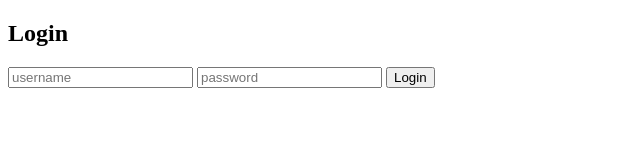
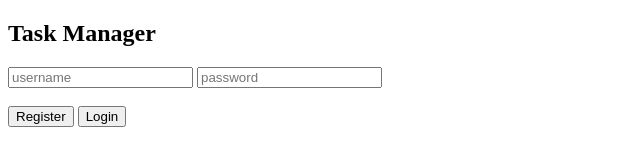
Before and after one commit to Wangziyi-1207/Task-Manager, a plain HTML site: page frontend/index.html in a window 1280 px wide. Shown: the whole page, without its empty margins (0-640 px from the left). Drawn offline with Linux system fonts and the light colour scheme.

Commit message:
Change title from 'Login' to 'Task Manager'

```diff
--- a/frontend/index.html
+++ b/frontend/index.html
@@ -1,10 +1,18 @@
 <!DOCTYPE html>
 <html>
 <body>
-<h2>Login</h2>
+
+<h2>Task Manager</h2>
+
 <input id="username" placeholder="username">
 <input id="password" placeholder="password" type="password">
+
+<br><br>
+
+<button onclick="register()">Register</button>
 <button onclick="login()">Login</button>
+
 <script src="auth.js"></script>
+
 </body>
 </html>
```
